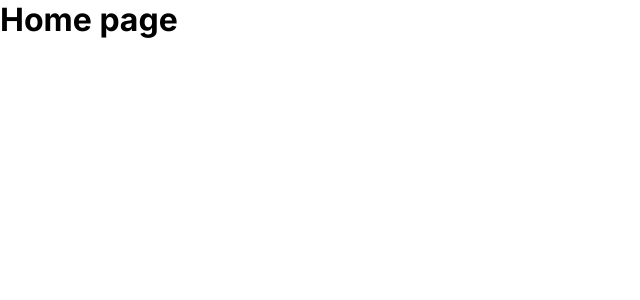
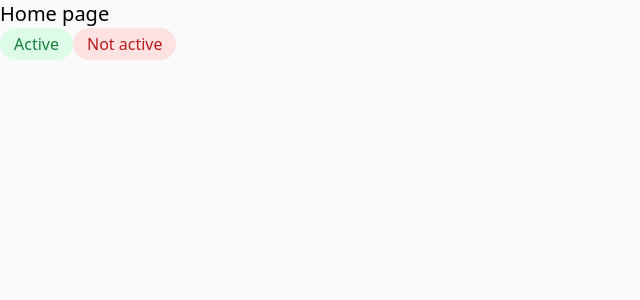
Before and after one commit to anette1983/crm, a Next.js app: page / in a window 1280 px wide. Shown: the top 300 px of the page, without its empty margins (0-640 px from the left). Built offline with nearby package versions, Linux system fonts and the light colour scheme.

Commit message:
add components and css modules

```diff
--- a/package.json
+++ b/package.json
@@ -17,10 +17,13 @@
     "@types/node": "^20",
     "@types/react": "^18",
     "@types/react-dom": "^18",
+    "autoprefixer": "^10.4.19",
     "eslint": "^8",
     "eslint-config-next": "14.2.3",
     "eslint-config-prettier": "^9.1.0",
+    "postcss": "^8.4.38",
     "prettier": "^3.2.5",
+    "tailwindcss": "^3.4.3",
     "typescript": "^5"
   }
 }
--- /dev/null
+++ b/postcss.config.js
@@ -0,0 +1,6 @@
+module.exports = {
+  plugins: {
+    tailwindcss: {},
+    autoprefixer: {},
+  },
+}
--- /dev/null
+++ b/src/app/components/active-label.module.css
@@ -0,0 +1,31 @@
+.label {
+  display: inline-flex;
+  align-items: center;
+  padding: 4px 14px;
+  gap: 8px;
+
+  background: #dcfce7;
+  border-radius: 28px;
+
+  /* background: #15803D; */
+  color: #15803d;
+
+  /* Active */
+
+  /* width: 43px;
+  height: 20px;
+
+  font-family: 'Plus Jakarta Sans';
+  font-style: normal;
+  font-weight: 500;
+  font-size: 14px;
+  line-height: 20px;
+  /* identical to box height, or 143%
+
+  color: #15803d; */
+
+  /* Inside auto layout */
+  /* flex: none;
+  order: 1;
+  flex-grow: 0; */
+}
--- /dev/null
+++ b/src/app/components/active-label.tsx
@@ -0,0 +1,13 @@
+import React from 'react';
+import styles from './active-label.module.css';
+
+export interface ActiveLabelProps {
+  children: React.ReactNode;
+}
+
+function ActiveLabel({ children }: ActiveLabelProps) {
+  console.log(styles);
+  return <span className={styles.label}>{children}</span>;
+}
+
+export default ActiveLabel;
--- /dev/null
+++ b/src/app/components/not-active-label.module.css
@@ -0,0 +1,29 @@
+.label {
+  /* Status=Not active */
+
+  /* Auto layout */
+  display: inline-flex;
+  align-items: center;
+  padding: 4px 14px;
+  gap: 8px;
+
+
+  background: #fee2e2;
+  border-radius: 28px;
+
+  color: #b91c1c;
+
+  /* font-family: 'Plus Jakarta Sans';
+  font-style: normal;
+  font-weight: 500;
+  font-size: 14px;
+  line-height: 20px; */
+  /* identical to box height, or 143% */
+
+  /* color: #b91c1c; */
+
+  /* Inside auto layout */
+  /* flex: none;
+  order: 1;
+  flex-grow: 0; */
+}
--- /dev/null
+++ b/src/app/components/not-active-label.tsx
@@ -0,0 +1,12 @@
+import React from 'react';
+import styles from './not-active-label.module.css';
+
+export interface NotActiveLabelProps {
+  children: React.ReactNode;
+}
+
+function NotActiveLabel({ children }: NotActiveLabelProps) {
+  return <span className={styles.label}>{children}</span>;
+}
+
+export default NotActiveLabel;
--- a/src/app/globals.css
+++ b/src/app/globals.css
@@ -1,5 +1,13 @@
+@tailwind base;
+@tailwind components;
+@tailwind utilities;
+
 * {
   box-sizing: border-box;
   padding: 0;
   margin: 0;
 }
+
+body {
+  background-color: #fafafa;
+}
--- a/src/app/layout.tsx
+++ b/src/app/layout.tsx
@@ -1,13 +1,7 @@
-import type { Metadata } from 'next';
-import { Inter } from 'next/font/google';
+import React from 'react';
+// import type { Metadata } from 'next';
+// import { Inter } from 'next/font/google';
 import './globals.css';
-
-const inter = Inter({ subsets: ['latin'] });
-
-export const metadata: Metadata = {
-  title: 'Create Next App',
-  description: 'Generated by create next app',
-};
 
 export default function RootLayout({
   children,
@@ -16,7 +10,7 @@ export default function RootLayout({
 }>) {
   return (
     <html lang="en">
-      <body className={inter.className}>{children}</body>
+      <body>{children}</body>
     </html>
   );
 }
--- a/src/app/page.tsx
+++ b/src/app/page.tsx
@@ -1,7 +1,12 @@
+import ActiveLabel from './components/active-label';
+import NotActiveLabel from './components/not-active-label';
+
 export default function Home() {
   return (
     <main>
-      <h1>Home page</h1>
+      <h1 className='text-xl'>Home page</h1>
+      <ActiveLabel>Active</ActiveLabel>
+      <NotActiveLabel>Not active</NotActiveLabel>
     </main>
   );
 }
--- /dev/null
+++ b/tailwind.config.js
@@ -0,0 +1,8 @@
+/** @type {import('tailwindcss').Config} */
+module.exports = {
+  content: ['./src/**/*.{js,ts,jsx,tsx,mdx}'],
+  theme: {
+    extend: {},
+  },
+  plugins: [],
+};
```
Also changed, not shown: 1 other file (tests, documents, lock files or other folders).
